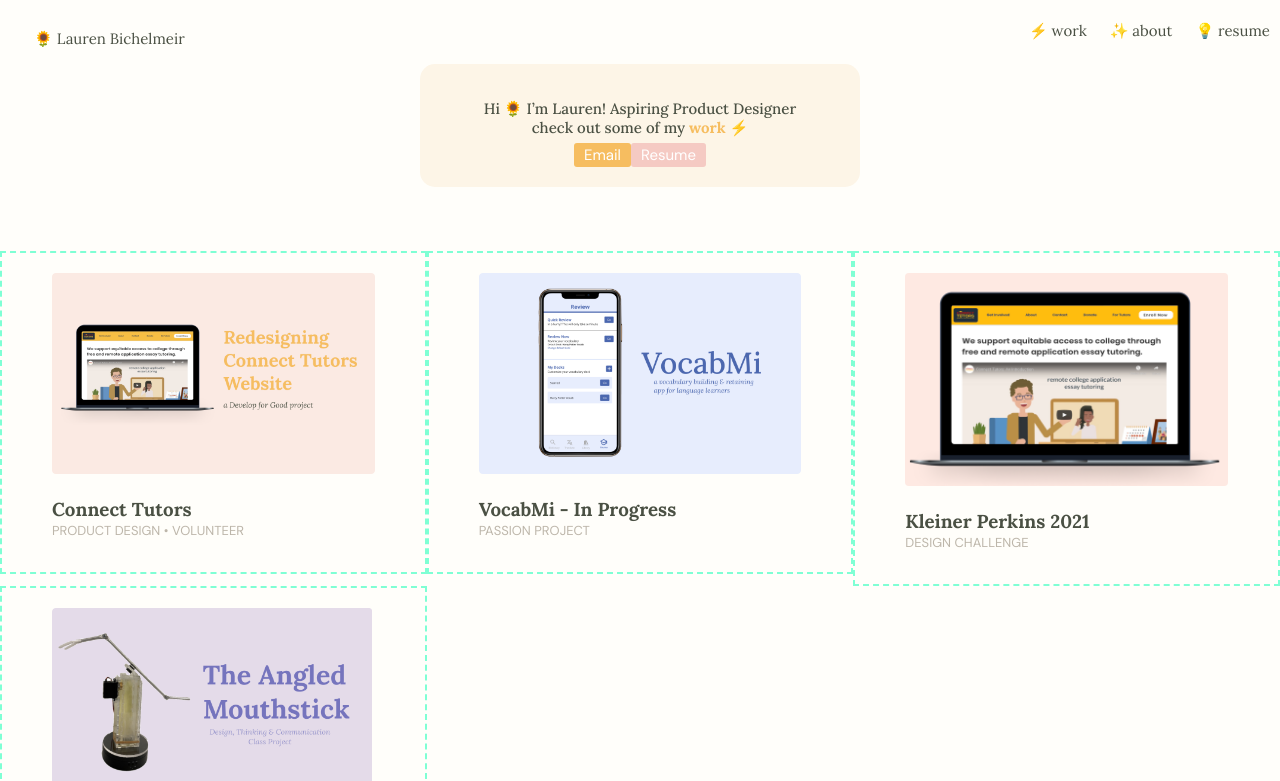
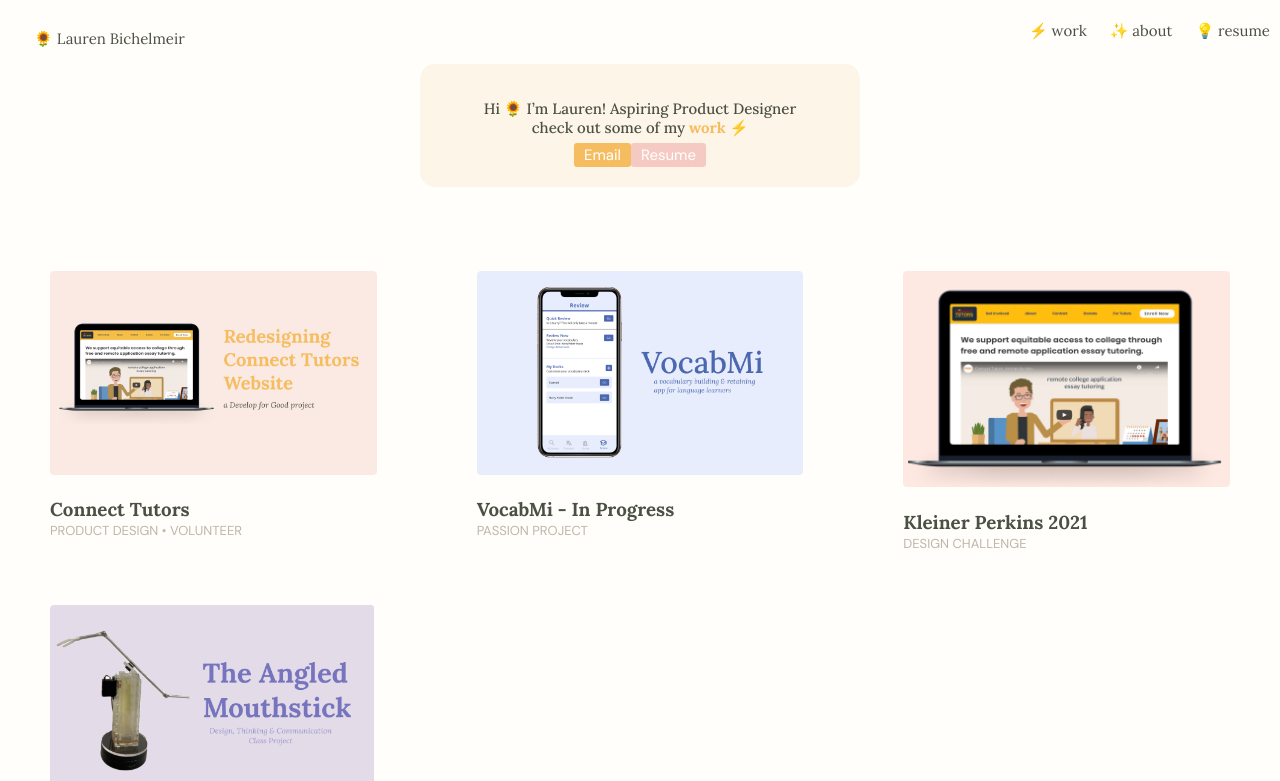
Before and after one commit to lbichelmeir/lbichelmeir.github.io, a React (Create React App) app in the folder react-portfolio/: page / in a window 1280 px wide. Shown: the top 781 px of the page. Built offline with nearby package versions, Linux system fonts and the light colour scheme.

Commit message:
removed border

```diff
--- a/react-portfolio/src/App.css
+++ b/react-portfolio/src/App.css
@@ -195,9 +195,9 @@
 }
 .Project {
   /* background-color: antiquewhite; */
-  border-color: aquamarine;
+  /* border-color: aquamarine;
   border-width: 2px;
-  border-style: dashed;
+  border-style: dashed; */
 
   padding: 20px 50px;
   color: #4A5043;
```
